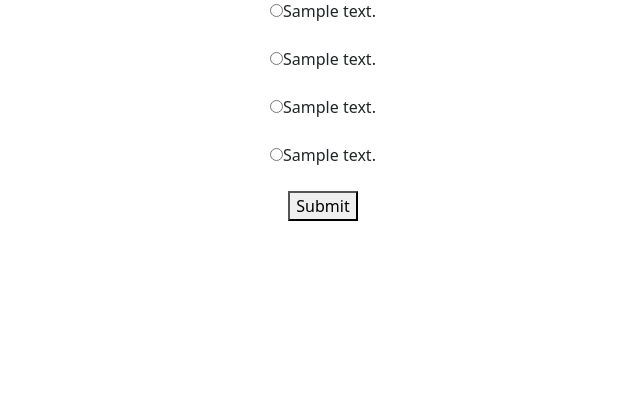
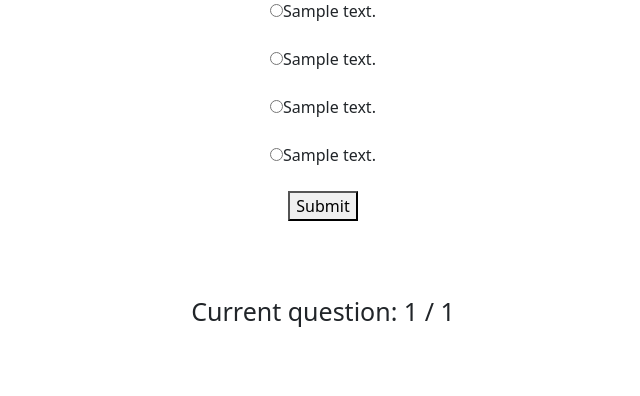
Before and after one commit to danyewest97/secure-quiz-app, a Flask app: template templates/question.html in a window 1280 px wide. Shown: the part 55-451 px from the top of the page, without its empty margins (317-957 px from the left). Run offline with Flask 3, Linux system fonts and the light colour scheme; the template is opened without the code that fills it: most values are stand-ins (such as "Sample title", 1, 10 or a date in 2020).

Commit message:
quick commit

```diff
--- a/app.py
+++ b/app.py
@@ -62,7 +62,7 @@ def render_question():
         session["Question"] = str(qnum + 1)
         session["Answers"] = json.dumps(answers)
     else:
-        return render_template('question.html', question=q["question"], answers=allAnswers, questionNum=qnum)
+        return render_template('question.html', question=q["question"], answers=allAnswers, questionNum=qnum, qLength=length)
 
 
     if (qnum + 1) >= length:
@@ -79,21 +79,7 @@ def render_question():
 
     allAnswers = [a1, a2, a3, a4]
 
-    return render_template('question.html', question=q["question"], answers=allAnswers, questionNum=str(qnum + 1))
-
-
-
-
-def question(qnum):
-    q = questions[qnum]
-    a1 = q["answers"][0]
-    a2 = q["answers"][1]
-    a3 = q["answers"][2]
-    a4 = q["answers"][3]
-
-    allAnswers = [a1, a2, a3, a4]
-
-    return render_template('question.html', question=q["question"], answers=allAnswers)
+    return render_template('question.html', question=q["question"], answers=allAnswers, questionNum=str(qnum + 1), qLength=length)
 
 
 
--- a/templates/question.html
+++ b/templates/question.html
@@ -23,5 +23,9 @@
 			<input type="hidden" name="refresh-check" value="{{ questionNum }}"></input>
 			<button type="submit">Submit</button>
 		</form>
+		<br>
+		<br>
+		<br>
+		<p>Current question: {{ questionNum }} / {{ qLength }}</p>
 	</div>
 {% endblock %}
```
